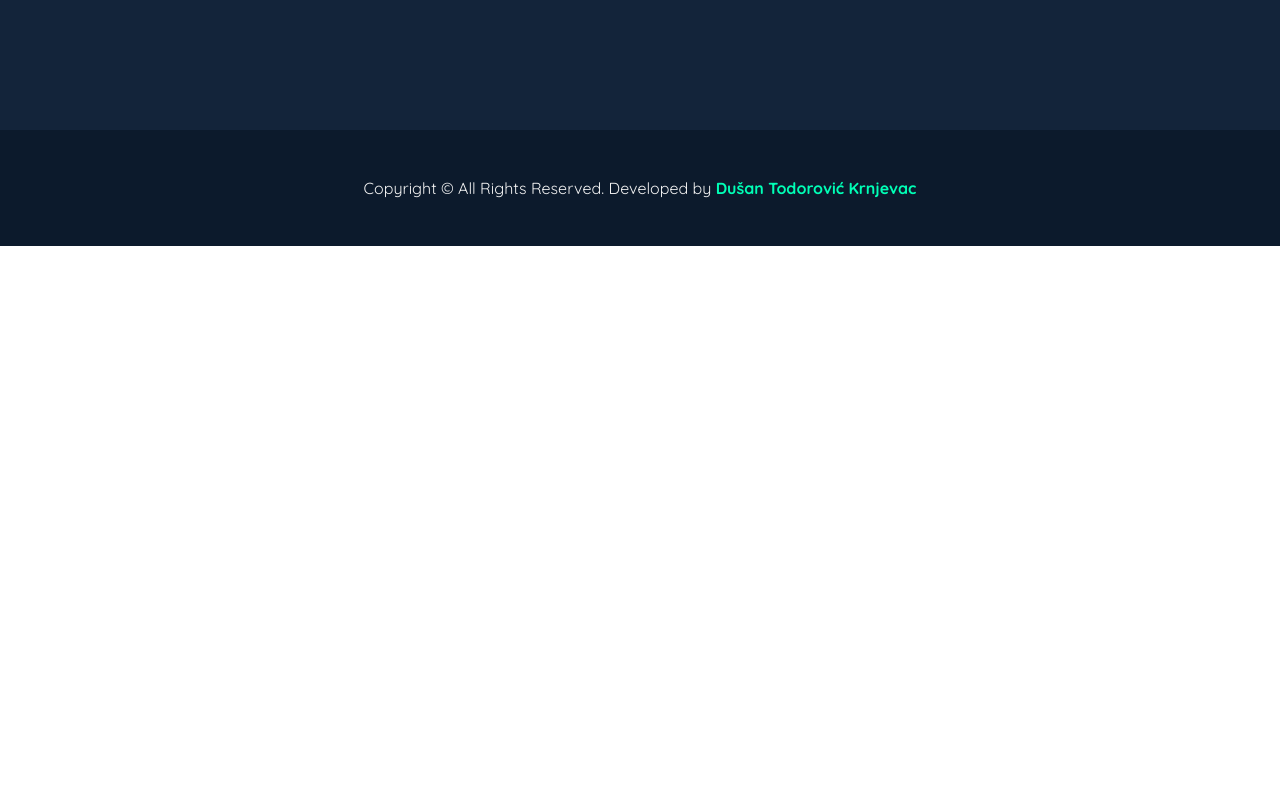
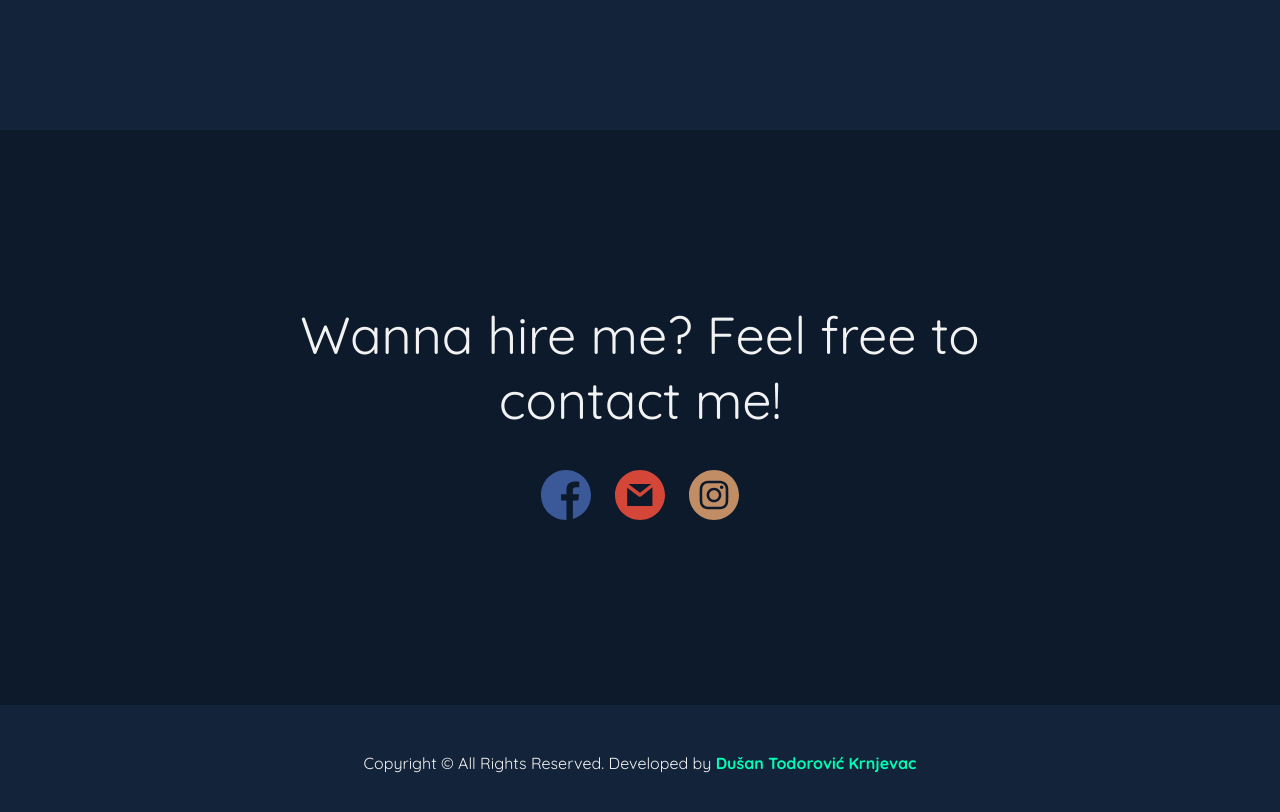
Before and after one commit to krckyboy/krcky.dev, a React (Create React App) app in the folder client/: page / in a window 1280 px wide. Shown: the part 4240-5052 px from the top of the page. Before the commit the page ends 4486 px from the top, so only its background shows below. Built offline with nearby package versions, Linux system fonts and the light colour scheme.

Commit message:
#12 Added Contact section.

```diff
--- a/client/src/App.js
+++ b/client/src/App.js
@@ -4,6 +4,7 @@ import About from './sections/About'
 import Skills from './sections/Skills'
 import Projects from './sections/Projects'
 import Footer from './sections/Footer'
+import Contact from './sections/Contact'
 import './App.css'
 
 function App() {
@@ -13,6 +14,7 @@ function App() {
 			<About />
 			<Skills />
 			<Projects />
+			<Contact />
 			<Footer />
 		</>
 	)
--- /dev/null
+++ b/client/src/sections/Contact.js
@@ -0,0 +1,65 @@
+import React from 'react'
+import styled from 'styled-components'
+import Icon from '../components/icons/icon'
+import facebook from '../components/icons/assets/facebook.svg'
+import gmail from '../components/icons/assets/gmail.svg'
+import instagram from '../components/icons/assets/instagram.svg'
+import SectionContainer from '../components/SectionContainer'
+
+const Container = styled.div`
+	background-color: #0c1a2c;
+	display: flex;
+	justify-content: center;
+	text-align: center;
+	background-size: cover;
+
+	font-size: 2.2rem;
+
+	@media (min-width: 768px) and (min-height: 512px) {
+		font-size: 3.2rem;
+	}
+
+	@media (min-width: 1080px) and (min-height: 512px) {
+		font-size: 5.2rem;
+	}
+`
+
+const ContactContainer = styled.div`
+	padding: 3.2rem 2.4rem;
+	max-width: 120rem;
+`
+
+const IconContainer = styled.div`
+	margin-top: 3.6rem;
+`
+
+const Footer = () => {
+	return (
+		<SectionContainer backgroundColor={'#0c1a2c'}>
+			<Container>
+				<ContactContainer>
+					<p>Wanna hire me? Feel free to contact me!</p>
+					<IconContainer>
+						<Icon
+							src={facebook}
+							alt='Facebook'
+							link='https://www.facebook.com/profile.php?id=100005125035371'
+						/>
+						<Icon
+							src={gmail}
+							alt='Gmail'
+							link='mailto:dusan.todorovic.2016@gmail.com'
+						/>
+						<Icon
+							src={instagram}
+							alt='Instagram'
+							link='https://www.instagram.com/krckyboy/'
+						/>
+					</IconContainer>
+				</ContactContainer>
+			</Container>
+		</SectionContainer>
+	)
+}
+
+export default Footer
--- a/client/src/sections/Footer.js
+++ b/client/src/sections/Footer.js
@@ -2,7 +2,7 @@ import React from 'react'
 import styled from 'styled-components'
 
 const Container = styled.footer`
-	background-color: #0c1a2c;
+	background-color: #13243A;
 	display: flex;
 	justify-content: center;
 	text-align: center;
```
